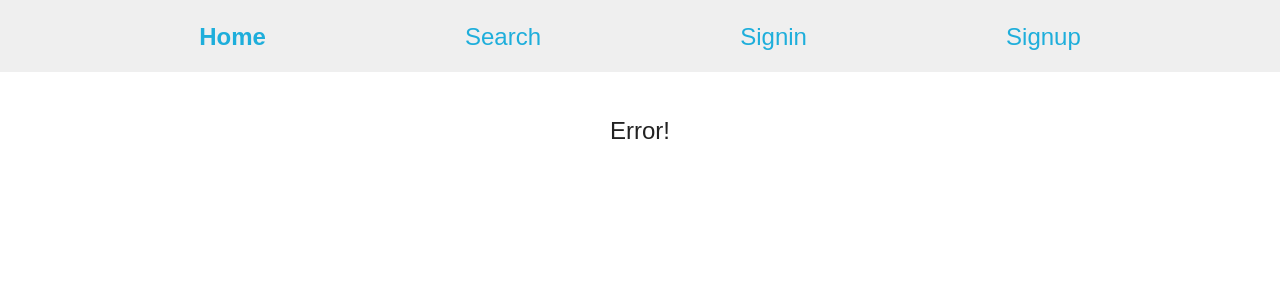
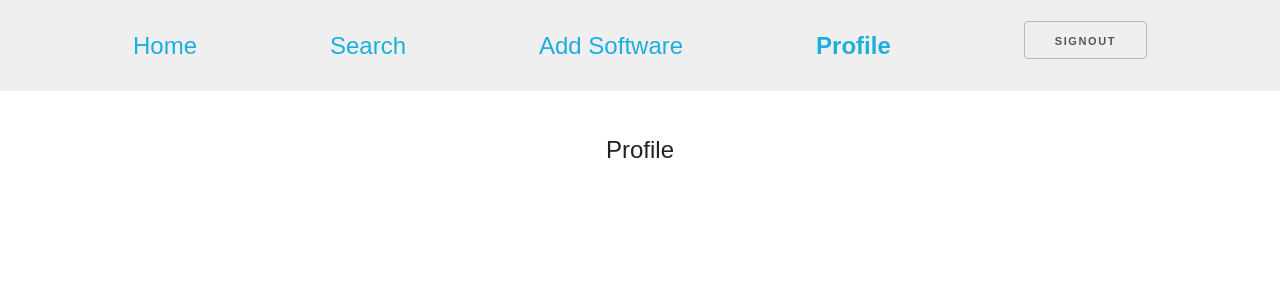
Before and after one commit to mattperkins/graphql-react-apollo_boost, a React (Create React App) app in the folder client/: page /profile in a window 1280 px wide. Before the commit this address led to /. Shown: the top 300 px of the page. Built offline with nearby package versions, Linux system fonts and the light colour scheme; no server answers.

Commit message:
add user logged in components

```diff
--- a/client/src/components/Navbar.js
+++ b/client/src/components/Navbar.js
@@ -3,8 +3,28 @@ import { NavLink } from 'react-router-dom'
 
 const Navbar = () => (
  <nav>
-  <NavbarUnAuth />
+  <NavbarAuth />
  </nav>
+)
+
+const NavbarAuth = () => (
+ <ul>
+  <li>
+   <NavLink to="/" exact>Home</NavLink>
+  </li>
+  <li>
+   <NavLink to="/search">Search</NavLink>
+  </li>
+  <li>
+   <NavLink to="/software/add">Add Software</NavLink>
+  </li>
+  <li>
+   <NavLink to="/profile">Profile</NavLink>
+  </li>
+  <li>
+   <button>Signout</button>
+  </li>
+ </ul>
 )
 
 const NavbarUnAuth = () => (
--- /dev/null
+++ b/client/src/components/Profile/Profile.js
@@ -0,0 +1,9 @@
+import React from 'react'
+
+const Profile = () => (
+ <div className="center">
+  Profile
+ </div>
+)
+
+export default Profile
--- /dev/null
+++ b/client/src/components/Software/AddSoftware.js
@@ -0,0 +1,9 @@
+import React from 'react'
+
+const AddSoftware = () => (
+ <div className="center">
+  Add Software
+ </div>
+)
+
+export default AddSoftware
--- a/client/src/index.js
+++ b/client/src/index.js
@@ -5,9 +5,12 @@ import './index.css'
 import App from './components/App'
 import Navbar from './components/Navbar'
 import withSession from './components/withSession'
-import Search from './components/Software/Search'
+
 import Signin from './components/Auth/Signin'
 import Signup from './components/Auth/Signup'
+import Search from './components/Software/Search'
+import AddSoftware from './components/Software/AddSoftware'
+import Profile from './components/Profile/Profile'
 
 import ApolloClient from 'apollo-boost'
 import { ApolloProvider } from 'react-apollo'
@@ -62,6 +65,14 @@ const Root = ({ refetch }) => (
      path="/signup"
      render={() => <Signup refetch={refetch} />}
     />
+    <Route
+     path="/software/add"
+     component={AddSoftware}
+    />
+    <Route
+     path="/profile"
+     component={Profile}
+    />
     <Redirect to="/" />
    </Switch>
   </Fragment>
```
